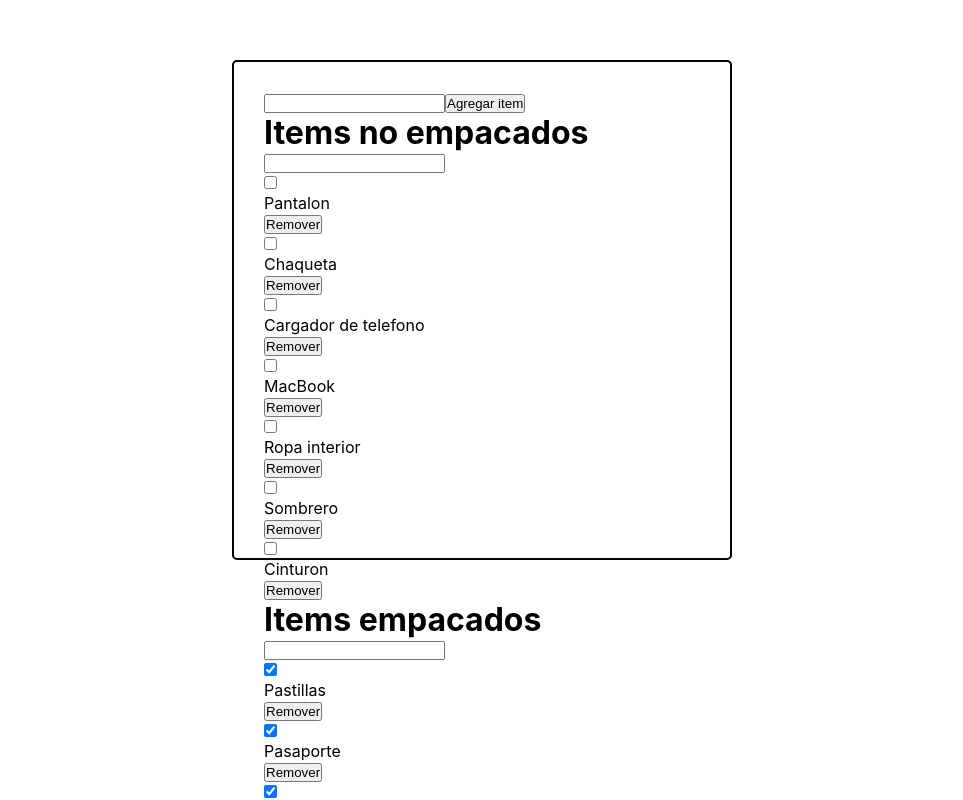
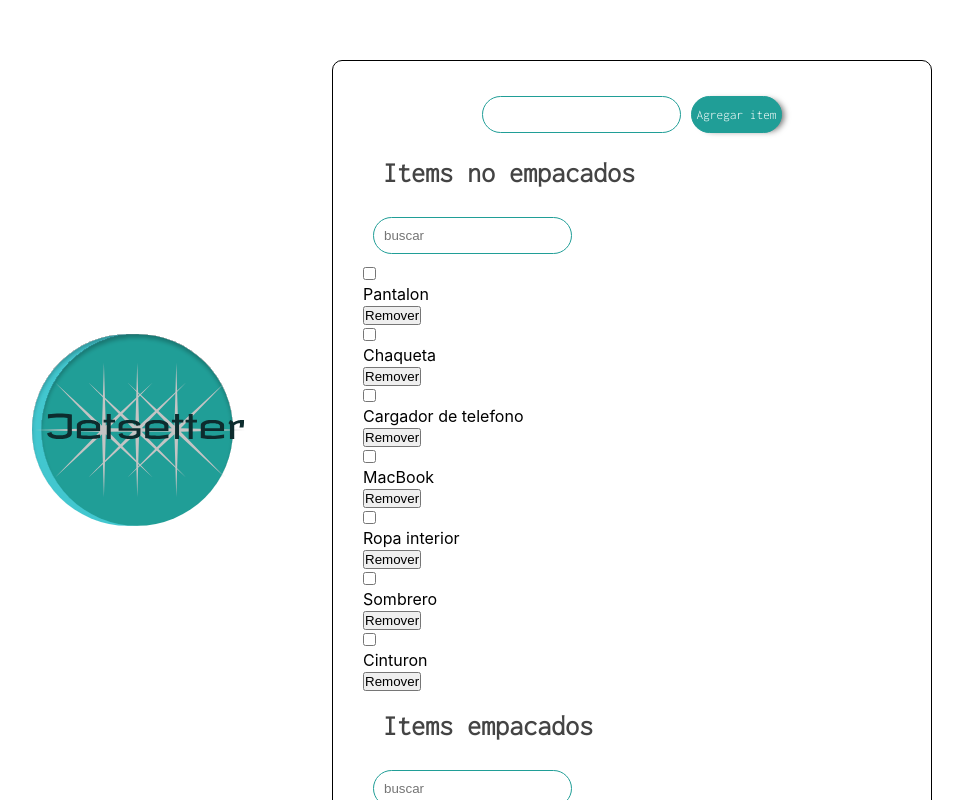
Before and after one commit to DaniC0DE/my-jetsetter, a React (Create React App) app: page / in a window 1280 px wide. Shown: the top 800 px of the page, without its empty margins (158-1121 px from the left). Built offline with nearby package versions, Linux system fonts and the light colour scheme.

Commit message:
se agregan estilos

```diff
--- a/src/App.css
+++ b/src/App.css
@@ -1,14 +1,13 @@
+@import url('https://fonts.googleapis.com/css2?family=Inconsolata:wght@200;300&display=swap');
+
 * {
   margin: 0;
   padding: 0;
   box-sizing: border-box;
 }
 
-
-
 .App {
   display:flex;
-  flex-direction: column;
   justify-content: center;
   align-items: center;
 }
@@ -16,10 +15,55 @@
 .Container {
   display:flex;
   flex-direction: column;
-  width:500px;
-  height:500px;
-  border: 2px solid black;
-  border-radius: 5px;
+  width:600px;
+  height:800px;
+  border: 1px solid black;
+  border-radius: 10px;
   padding:30px;
   margin-top: 60px;
 }
+
+.formTop {
+  display:flex;
+  justify-content: center;
+}
+
+.input-top {
+  padding: 10px;
+  margin: 5px;
+  border-radius: 50px;
+  border: #209E97 1px solid;
+  outline-style: none;
+  color:#444444;
+}
+
+.submit-top {
+  padding: 5px;
+  margin: 5px;
+  background-color:#209E97 ;
+  color:white;
+  /* font-weight: bold; */
+  border: #209E97 1px solid;
+  border-radius: 50px;
+  box-shadow: 5px 1px 6px -3px rgba(0,0,0,0.59);
+  font-family: 'Inconsolata', monospace;
+
+}
+
+.ItemsTitle {
+  font-size: 28px;
+  color:#444444;
+  font-family: 'Inconsolata', monospace;
+  padding:10px;
+  margin:10px;
+
+}
+
+.input-items {
+  padding: 10px;
+  margin: 10px;
+  border-radius: 50px;
+  border: #209E97 1px solid;
+  outline-style: none;
+  color:#444444;
+}
--- a/src/App.jsx
+++ b/src/App.jsx
@@ -1,38 +1,58 @@
-import { useState } from 'react';
-import './App.css';
-import {defaultState} from "./products.js";
-import {ObtenerItemsPorCategoria} from "./utils.js"
-import Items from './Items';
+import { useState } from "react";
+import "./App.css";
+import { defaultState } from "./products.js";
+import { ObtenerItemsPorCategoria } from "./utils.js";
+import Items from "./Items";
+import Jetsetter from "./svg/Jetsetter.svg";
 
 function App() {
-
   const [state, setState] = useState("");
 
   const [lista, setLista] = useState(defaultState);
 
   const manejadorAgregarItem = (e) => {
     return setState(e.target.value);
-  }
+  };
 
   const manejadorSubmit = (e) => {
     return console.log(e.target.value);
-  }
+  };
 
-  const listaDesempacados = ObtenerItemsPorCategoria(lista, "packed", false)
-  const listaEmpacados = ObtenerItemsPorCategoria(lista, "packed", true)
-
+  const listaDesempacados = ObtenerItemsPorCategoria(lista, "packed", false);
+  const listaEmpacados = ObtenerItemsPorCategoria(lista, "packed", true);
 
   return (
     <div className="App">
+      <img height="250px" width="300px" src={Jetsetter} alt="Logo" />
       <div className="Container">
-        <form>
+        <form className="formTop">
           <label>
-          <input onChange={manejadorAgregarItem} type="text" value={state} />
+            <input
+              className="input-top"
+              onChange={manejadorAgregarItem}
+              type="text"
+              value={state}
+            />
           </label>
-          <input onClick={manejadorSubmit} type="submit" value="Agregar item" />
+          <input
+            className="submit-top"
+            onClick={manejadorSubmit}
+            type="submit"
+            value="Agregar item"
+          />
         </form>
-        <Items title="Items no empacados" items={listaDesempacados} lista={lista} setLista={setLista} />
-        <Items title="Items empacados" items={listaEmpacados} lista={lista} setLista={setLista} />
+        <Items
+          title="Items no empacados"
+          items={listaDesempacados}
+          lista={lista}
+          setLista={setLista}
+        />
+        <Items
+          title="Items empacados"
+          items={listaEmpacados}
+          lista={lista}
+          setLista={setLista}
+        />
         <div>
           <button> Marcar todo desempacado </button>
         </div>
--- a/src/Items.jsx
+++ b/src/Items.jsx
@@ -1,32 +1,48 @@
-import React, {useState} from "react";
+import React, { useState } from "react";
 import Item from "./Item";
 
-export default function Items (props) {
+export default function Items(props) {
   const [inputState, setInputState] = useState("");
 
   const manejadorInput = (e) => {
     setInputState(e.target.value);
-    }
+  };
 
   let listaFiltrada = props.items;
 
   if (inputState.lenght > 0) {
+    // eslint-disable-next-line array-callback-return
     listaFiltrada = props.items.filter((i) => {
-            if(i.value.toUpperCase().includes(inputState.toLocaleUpperCase())){
+      if (i.value.toUpperCase().includes(inputState.toLocaleUpperCase())) {
         return true;
       }
     });
   }
 
-    return(
+  return (
     <div className="ItemsContainer">
-            <h1> {props.title}{props.items.lenght} </h1>
-            <input onchange={manejadorInput} type="text" value={inputState} />
-            {listaFiltrada.map ((item) =>{
+      <h1 className="ItemsTitle">
+        {props.title}
+        {props.items.lenght}{" "}
+      </h1>
+      <input
+        className="input-items"
+        onchange={manejadorInput}
+        type="text"
+        value={inputState}
+        placeholder="buscar"
+      />
+      {listaFiltrada.map((item) => {
         return (
-                    <Item nombre={item.value} id={item.id} packed={item.packed} lista={props.lista} setLista={props.setLista} />
-                )
+          <Item
+            nombre={item.value}
+            id={item.id}
+            packed={item.packed}
+            lista={props.lista}
+            setLista={props.setLista}
+          />
+        );
       })}
     </div>
-    )
+  );
 }
```
Also changed, not shown: src/svg/Jetsetter.svg (added). Lines whose indentation alone changed are shown as unchanged.
